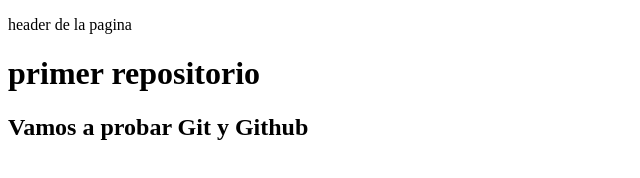
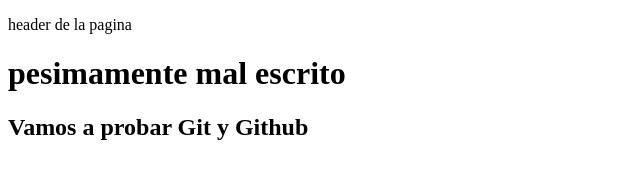
Before and after one commit to frannita9913-cmyk/primer-repositorio, a plain HTML site: page index.html in a window 1280 px wide. Shown: the whole page, without its empty margins (0-640 px from the left). Drawn offline with Linux system fonts and the light colour scheme.

Commit message:
titulo malo

```diff
--- a/index.html
+++ b/index.html
@@ -10,7 +10,7 @@
       <p>header de la pagina</p>
     </header>
     <main>
-      <h1>primer repositorio</h1>
+      <h1>pesimamente mal escrito</h1>
       <h2>Vamos a probar Git y Github</h2>
     </main>
   </body>
```
